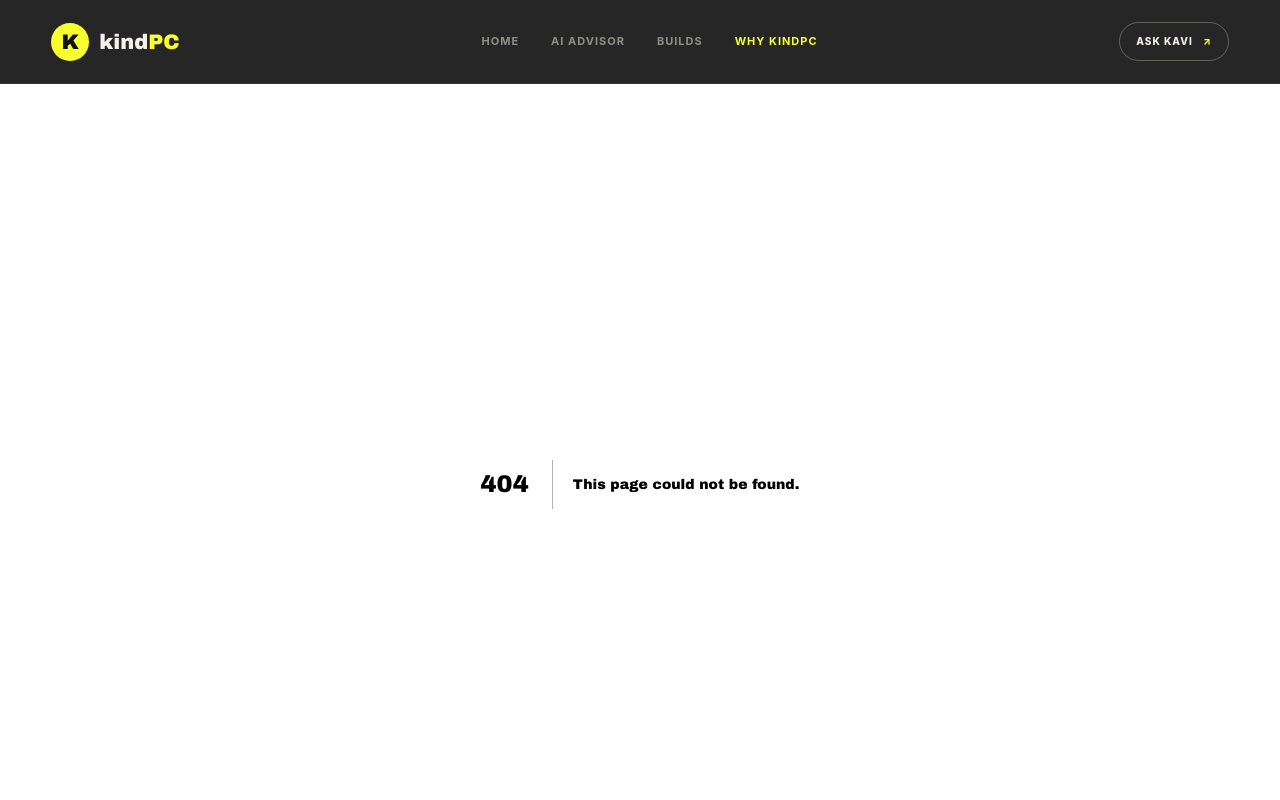
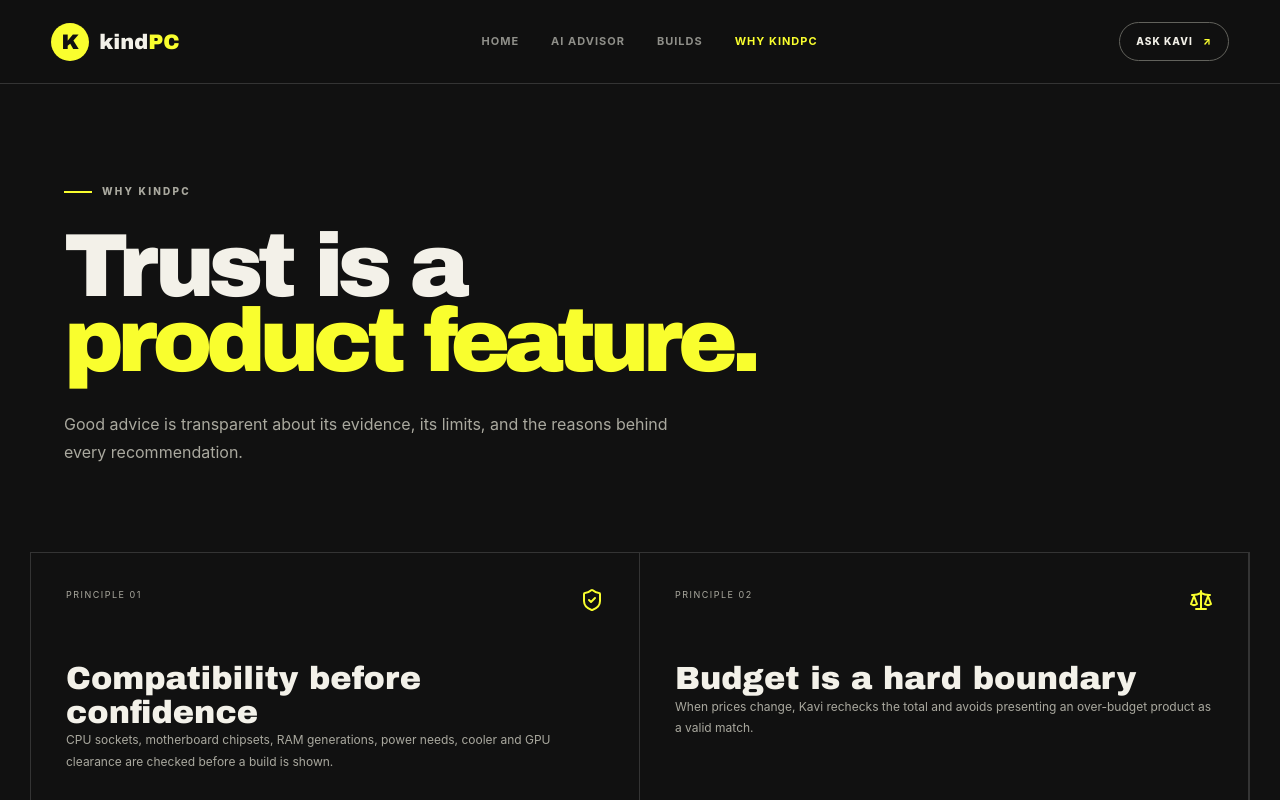
Before and after one commit to yashwanth-1800/kindpc-india, a Next.js app: page /trust in a window 1280 px wide. Before the commit this address had no page. Shown: the top 800 px of the page. Built offline with nearby package versions, Linux system fonts and the light colour scheme.

Commit message:
Redesign app/trust/page.tsx for the four-page KindPC experience

```diff
--- /dev/null
+++ b/app/trust/page.tsx
@@ -0,0 +1,3 @@
+import {BadgeCheck,ExternalLink,Scale,ShieldCheck} from "lucide-react";import type {LucideIcon} from "lucide-react";
+const principles:{icon:LucideIcon;title:string;copy:string}[]=[{icon:ShieldCheck,title:"Compatibility before confidence",copy:"CPU sockets, motherboard chipsets, RAM generations, power needs, cooler and GPU clearance are checked before a build is shown."},{icon:Scale,title:"Budget is a hard boundary",copy:"When prices change, Kavi rechecks the total and avoids presenting an over-budget product as a valid match."},{icon:ExternalLink,title:"Evidence you can open",copy:"Recommendations include direct product pages, retailer names, and clear labels for live checks or older verified snapshots."},{icon:BadgeCheck,title:"Buyer-first explanations",copy:"Products are selected for the buyer’s work and upgrade plan. Every important tradeoff is explained in plain language."}];
+export default function Trust(){return <main className="standard-page"><section className="page-intro"><p className="kicker"><span/> WHY KINDPC</p><h1>Trust is a<br/><em>product feature.</em></h1><p>Good advice is transparent about its evidence, its limits, and the reasons behind every recommendation.</p></section><section className="principles">{principles.map(({icon:Icon,title,copy},i)=><article key={title}><div><small>PRINCIPLE 0{i+1}</small><Icon/></div><h2>{title}</h2><p>{copy}</p></article>)}</section><section className="trust-manifesto"><p>Our promise</p><h2>Kavi will say when a price is old, when a part needs a BIOS update, and when spending more would not meaningfully help you.</h2></section></main>}
```
